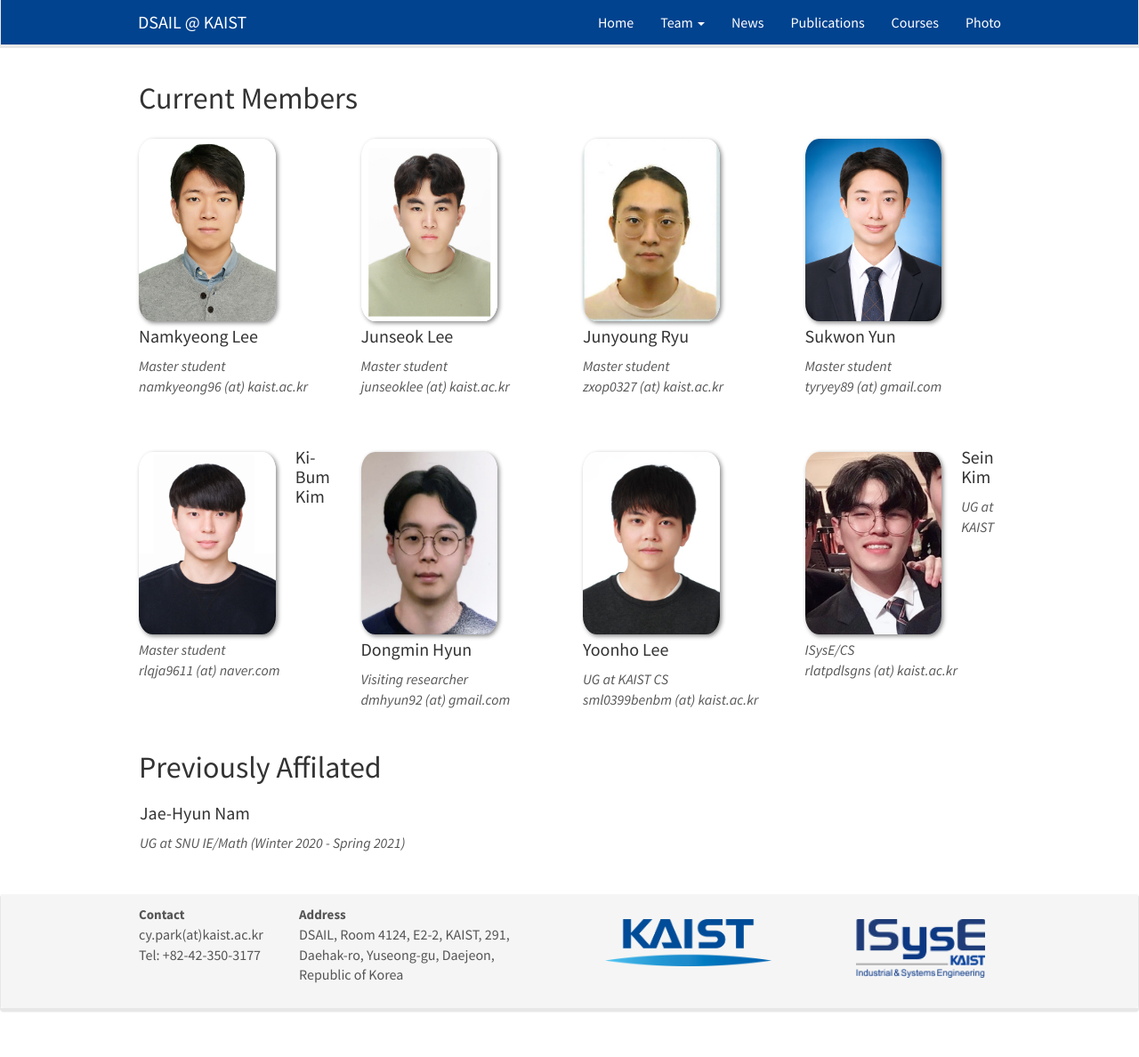
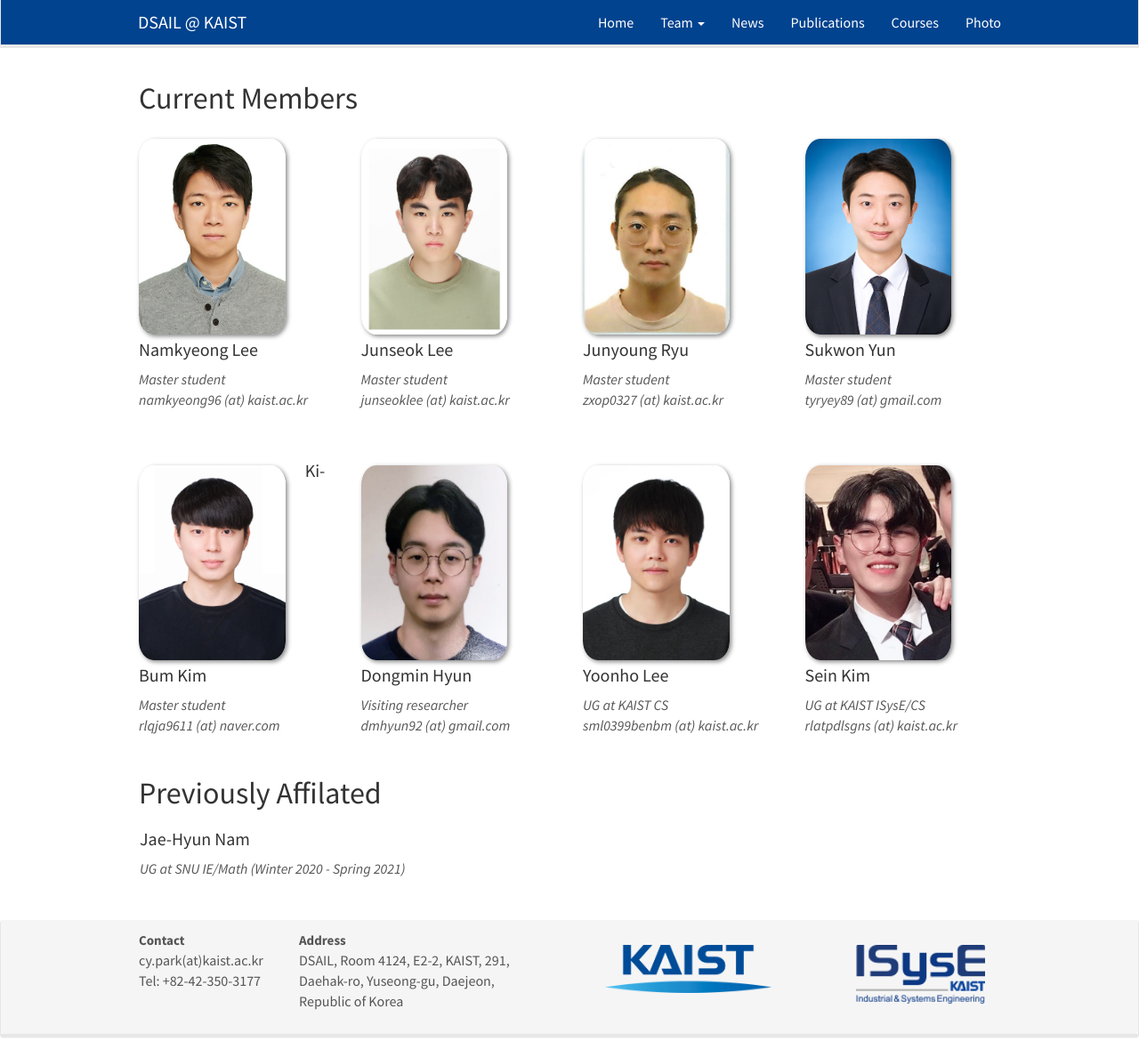
Before and after one commit to kaist-dsail/kaist-dsail.github.io, a Jekyll site: the page built from _pages/members.md, in a window 1280 px wide and 1188 px high. Shown: the whole window at 89% size. Built offline with Jekyll 4.4.1, drawn with Linux system fonts in a browser that asks for light colours; nearby versions of some CDN libraries.

Commit message:
Update members.md

```diff
--- a/_pages/members.md
+++ b/_pages/members.md
@@ -22,7 +22,7 @@
 {% endif %}
 
 <div class="col-md-3 clearfix">
-  <img src="{{ site.url }}{{ site.baseurl }}/images/teampic/{{ member.photo }}" class="img-responsive" width="70%" style="float: left" />
+  <img src="{{ site.url }}{{ site.baseurl }}/images/teampic/{{ member.photo }}" class="img-responsive" width="75%" style="float: left" />
   <h4 style>{{ member.name }}</h4>
   <i>{{ member.info }}<br>{{ member.email }}</i>
   <ul style="overflow: hidden">
```
